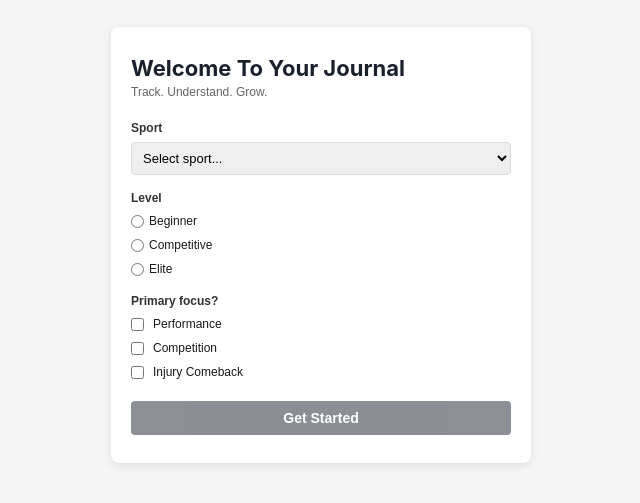
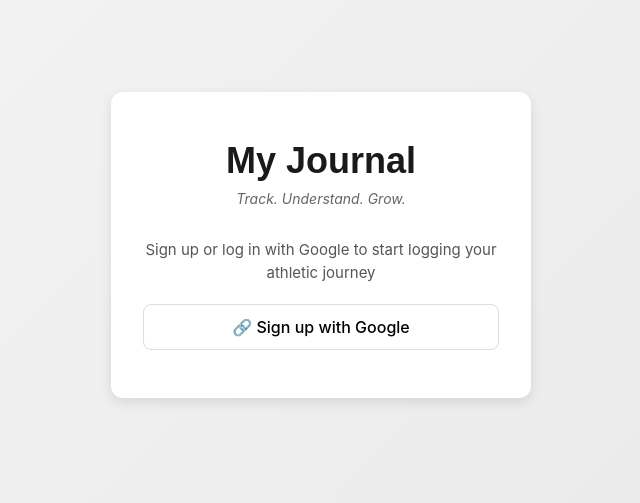
Before and after one commit to arvind-eshwarlal/athletesbnb-journal, a React (Create React App) app in the folder frontend/: page /login in a window 1280 px wide. Shown: the part 155-658 px from the top of the page, without its empty margins (319-959 px from the left). Built offline with nearby package versions, Linux system fonts and the light colour scheme.

Commit message:
Add Google OAuth with Supabase Auth + Login page

```diff
--- a/frontend/package.json
+++ b/frontend/package.json
@@ -3,6 +3,7 @@
   "version": "0.1.0",
   "private": true,
   "dependencies": {
+    "@supabase/supabase-js": "^2.105.4",
     "@testing-library/dom": "^10.4.1",
     "@testing-library/jest-dom": "^6.9.1",
     "@testing-library/react": "^16.3.2",
--- a/frontend/src/App.tsx
+++ b/frontend/src/App.tsx
@@ -1,26 +1,63 @@
-import './design-tokens.css';
-import React, { useState } from 'react';
-import { useAuthStore } from './store/authStore';
+import React from 'react';
+import { BrowserRouter as Router, Routes, Route, Navigate } from 'react-router-dom';
+import { AuthProvider, useAuth } from './context/AuthContext';
 import { Onboarding } from './pages/Onboarding';
 import { Dashboard } from './pages/Dashboard';
+import Login from './pages/Login';
 import './App.css';
 
-function App() {
-  const user = useAuthStore((state: any) => state.user);
-  const [showDashboard, setShowDashboard] = useState(false);
+// Protected route component
+const ProtectedRoute: React.FC<{ children: React.ReactNode }> = ({ children }) => {
+  const { user, loading } = useAuth();
 
-  const handleOnboardingComplete = () => {
-    setShowDashboard(true);
-  };
+  if (loading) {
+    return <div>Loading...</div>;
+  }
+
+  if (!user) {
+    return <Navigate to="/login" replace />;
+  }
+
+  return <>{children}</>;
+};
+
+function AppContent() {
+  const { user } = useAuth();
 
   return (
-    <div className="App">
-      {!showDashboard || !user ? (
-        <Onboarding onComplete={handleOnboardingComplete} />
-      ) : (
-        <Dashboard />
-      )}
-    </div>
+    <Routes>
+      <Route
+        path="/login"
+        element={!user ? <Login /> : <Navigate to="/dashboard" replace />}
+      />
+      <Route
+        path="/onboarding"
+        element={
+          <ProtectedRoute>
+            <Onboarding onComplete={() => window.location.href = '/dashboard'} />
+          </ProtectedRoute>
+        }
+      />
+      <Route
+        path="/dashboard"
+        element={
+          <ProtectedRoute>
+            <Dashboard />
+          </ProtectedRoute>
+        }
+      />
+      <Route path="/" element={<Navigate to="/login" replace />} />
+    </Routes>
+  );
+}
+
+function App() {
+  return (
+    <Router>
+      <AuthProvider>
+        <AppContent />
+      </AuthProvider>
+    </Router>
   );
 }
 
--- /dev/null
+++ b/frontend/src/context/AuthContext.tsx
@@ -0,0 +1,91 @@
+import React, { createContext, useContext, useEffect, useState } from 'react';
+import { createClient } from '@supabase/supabase-js';
+
+// Initialize Supabase client
+const SUPABASE_URL = 'https://ajhjoquhvaobmgrqldeg.supabase.co';
+const SUPABASE_KEY = 'eyJhbGciOiJIUzI1NiIsInR5cCI6IkpXVCJ9.eyJpc3MiOiJzdXBhYmFzZSIsInJlZiI6ImFqaGpvcXVodmFvYm1ncnFsZGVnIiwicm9sZSI6ImFub24iLCJpYXQiOjE3MDk2NzQ5MDcsImV4cCI6MjAyNTI1MDkwN30.x_0Rc5jFY1tKqLgfPwJwJ9zV-WkM8_lVZ2P7jVm1QQQ';
+
+const supabase = createClient(SUPABASE_URL, SUPABASE_KEY);
+
+interface AuthContextType {
+  user: any;
+  loading: boolean;
+  signUpWithGoogle: () => Promise<void>;
+  signIn: () => Promise<void>;
+  signOut: () => Promise<void>;
+}
+
+const AuthContext = createContext<AuthContextType | undefined>(undefined);
+
+export const AuthProvider: React.FC<{ children: React.ReactNode }> = ({ children }) => {
+  const [user, setUser] = useState<any>(null);
+  const [loading, setLoading] = useState(true);
+
+  // Check if user is already logged in on mount
+  useEffect(() => {
+    const getSession = async () => {
+      try {
+        const { data } = await supabase.auth.getSession();
+        setUser(data?.session?.user || null);
+      } catch (error) {
+        console.error('Error getting session:', error);
+      } finally {
+        setLoading(false);
+      }
+    };
+
+    getSession();
+
+    // Listen for auth changes
+    const { data: { subscription } } = supabase.auth.onAuthStateChange((session: any) => {
+      setUser(session?.user || null);
+    });
+
+    return () => subscription?.unsubscribe();
+  }, []);
+
+  const signUpWithGoogle = async () => {
+    try {
+      const { error } = await supabase.auth.signInWithOAuth({
+        provider: 'google',
+        options: {
+          redirectTo: `${window.location.origin}/dashboard`,
+        },
+      });
+      if (error) throw error;
+    } catch (error) {
+      console.error('Error signing up with Google:', error);
+      throw error;
+    }
+  };
+
+  const signIn = async () => {
+    // For MVP, sign in = sign up (same Google OAuth flow)
+    return signUpWithGoogle();
+  };
+
+  const signOut = async () => {
+    try {
+      const { error } = await supabase.auth.signOut();
+      if (error) throw error;
+      setUser(null);
+    } catch (error) {
+      console.error('Error signing out:', error);
+      throw error;
+    }
+  };
+
+  return (
+    <AuthContext.Provider value={{ user, loading, signUpWithGoogle, signIn, signOut }}>
+      {children}
+    </AuthContext.Provider>
+  );
+};
+
+export const useAuth = () => {
+  const context = useContext(AuthContext);
+  if (!context) {
+    throw new Error('useAuth must be used within AuthProvider');
+  }
+  return context;
+};
--- /dev/null
+++ b/frontend/src/pages/Login.css
@@ -0,0 +1,83 @@
+.login-container {
+    display: flex;
+    align-items: center;
+    justify-content: center;
+    min-height: 100vh;
+    background: linear-gradient(135deg, #f5f5f5 0%, #e8e8e8 100%);
+  }
+
+  .login-card {
+    background: white;
+    padding: 48px 32px;
+    border-radius: 12px;
+    box-shadow: 0 4px 12px rgba(0, 0, 0, 0.1);
+    max-width: 420px;
+    width: 100%;
+  }
+
+  .login-title {
+    font-size: 36px;
+    font-weight: 600;
+    margin: 0 0 8px 0;
+    text-align: center;
+    color: #1a1a1a;
+    font-family: 'Quicksand', sans-serif;
+  }
+
+  .login-subtitle {
+    font-size: 14px;
+    color: #666;
+    text-align: center;
+    margin: 0 0 32px 0;
+    font-style: italic;
+  }
+
+  .login-content {
+    display: flex;
+    flex-direction: column;
+    gap: 20px;
+  }
+
+  .login-description {
+    font-size: 15px;
+    color: #555;
+    text-align: center;
+    margin: 0;
+    line-height: 1.5;
+  }
+
+  .google-button {
+    padding: 12px 24px;
+    font-size: 16px;
+    font-weight: 500;
+    border: 1px solid #ddd;
+    border-radius: 8px;
+    background: white;
+    cursor: pointer;
+    transition: all 0.2s;
+    display: flex;
+    align-items: center;
+    justify-content: center;
+    gap: 8px;
+  }
+
+  .google-button:hover:not(:disabled) {
+    background: #f9f9f9;
+    border-color: #ccc;
+    box-shadow: 0 2px 8px rgba(0, 0, 0, 0.08);
+  }
+
+  .google-button:disabled {
+    opacity: 0.6;
+    cursor: not-allowed;
+  }
+
+  .error-message {
+    padding: 12px;
+    background: #fee;
+    color: #c33;
+    border-radius: 8px;
+    font-size: 14px;
+    margin: 0;
+    text-align: center;
+  }
--- /dev/null
+++ b/frontend/src/pages/Login.tsx
@@ -0,0 +1,49 @@
+import React, { useState } from 'react';
+import { useAuth } from '../context/AuthContext';
+import { useNavigate } from 'react-router-dom';
+import './Login.css';
+
+const Login: React.FC = () => {
+  const { signUpWithGoogle } = useAuth();
+  const navigate = useNavigate();
+  const [loading, setLoading] = useState(false);
+  const [error, setError] = useState<string | null>(null);
+
+  const handleGoogleSignUp = async () => {
+    try {
+      setLoading(true);
+      setError(null);
+      await signUpWithGoogle();
+    } catch (err: any) {
+      setError(err.message || 'Failed to sign up with Google');
+      setLoading(false);
+    }
+  };
+
+  return (
+    <div className="login-container">
+      <div className="login-card">
+        <h1 className="login-title">My Journal</h1>
+        <p className="login-subtitle">Track. Understand. Grow.</p>
+
+        <div className="login-content">
+          <p className="login-description">
+            Sign up or log in with Google to start logging your athletic journey
+          </p>
+
+          <button
+            onClick={handleGoogleSignUp}
+            disabled={loading}
+            className="google-button"
+          >
+            {loading ? 'Signing up...' : '🔗 Sign up with Google'}
+          </button>
+
+          {error && <p className="error-message">{error}</p>}
+        </div>
+      </div>
+    </div>
+  );
+};
+
+export default Login;
```
Also changed, not shown: 1 other file (tests, documents, lock files or other folders).
